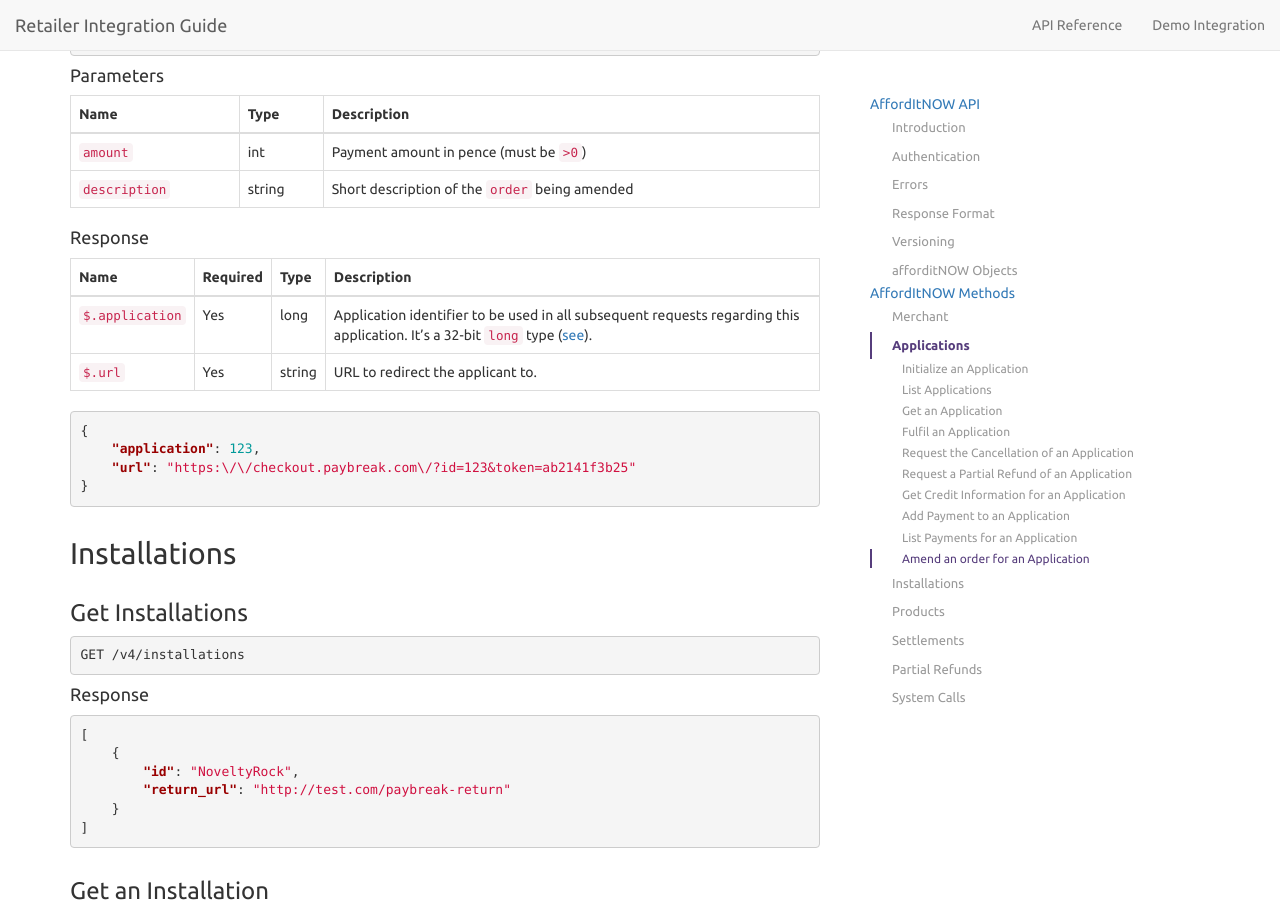
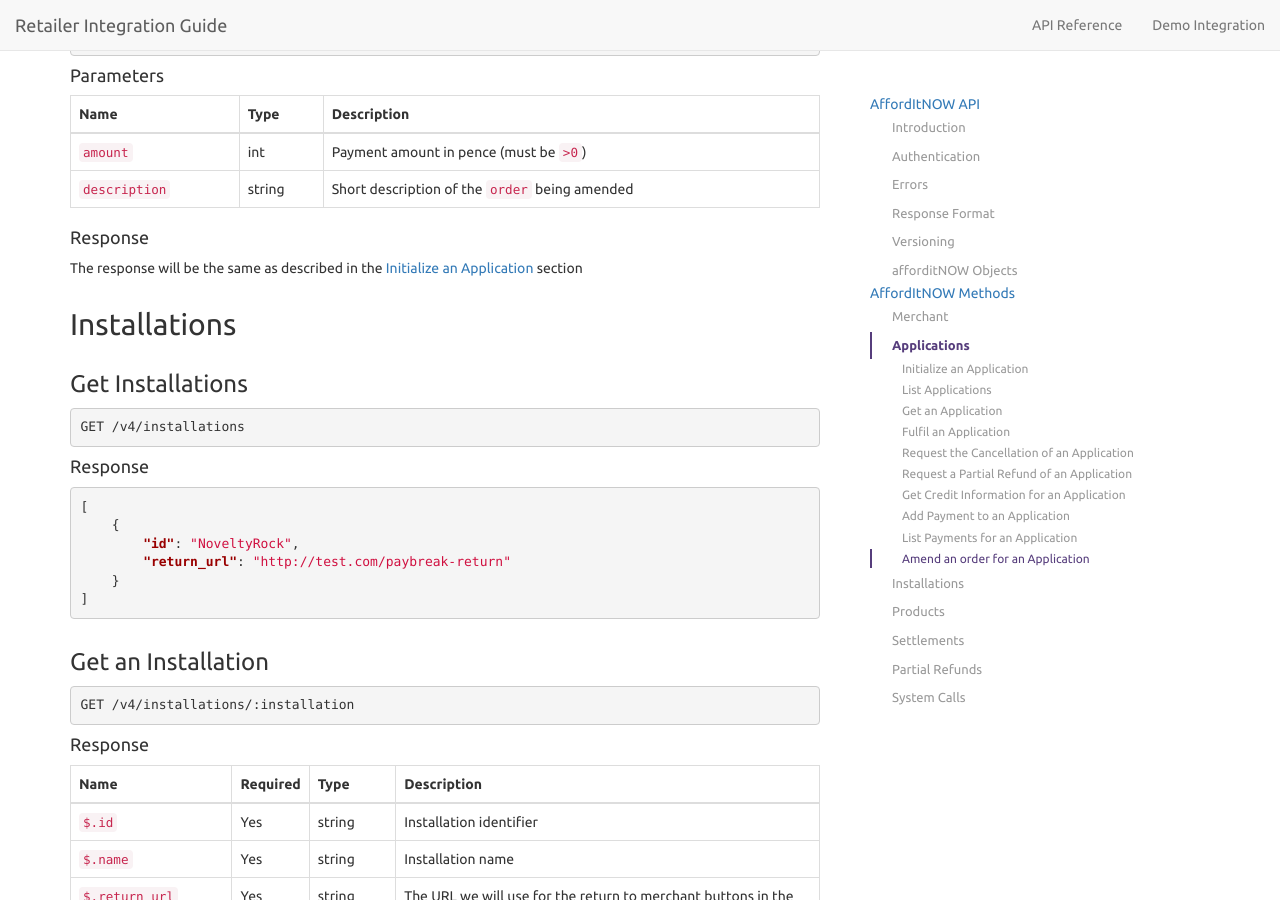
Before and after one commit to PayBreak/retailer-integration-guide, a Jekyll site: the page built from api/index.md, in a window 1280 px wide and 900 px high, scrolled down 18722 px. Built offline with Jekyll 4.4.1, drawn with Linux system fonts in a browser that asks for light colours; nearby versions of some CDN libraries; Markdown is read by kramdown in place of the engine named in the settings; our own code applies the rules of GitHub Pages for plain Markdown files.

Commit message:
Link to initialise response from order amend

````diff
--- a/_includes/v4/applications.md
+++ b/_includes/v4/applications.md
@@ -189,4 +189,6 @@ Name | Type | Description
 `amount`| int | Payment amount in pence (must be `>0`)
 `description` | string | Short description of the [`order`](#order) being amended
 
-{% include v4/applications_initialize_response.md %}
+#### Response
+
+The response will be the same as described in the [Initialize an Application](#initialize-an-application) section
--- a/_includes/v4/applications_initialize.md
+++ b/_includes/v4/applications_initialize.md
@@ -73,4 +73,16 @@ Name | Required | Type | Description
 }
 ```
 
-{% include v4/applications_initialize_response.md %}
+#### Response
+
+Name | Required | Type | Description
+--- | --- | --- | ---
+`$.application` | Yes | long | Application identifier to be used in all subsequent requests regarding this application. It's a 32-bit `long` type ([see](https://en.wikipedia.org/wiki/Integer_(computer_science)#Long_integer)).
+`$.url` | Yes | string | URL to redirect the applicant to.
+
+```json
+{
+    "application": 123,
+    "url": "https:\/\/checkout.paybreak.com\/?id=123&token=ab2141f3b25"
+}
+```
--- a/_includes/v4/applications_initialize_response.md
+++ /dev/null
@@ -1,13 +0,0 @@
-#### Response
-
-Name | Required | Type | Description
---- | --- | --- | ---
-`$.application` | Yes | long | Application identifier to be used in all subsequent requests regarding this application. It's a 32-bit `long` type ([see](https://en.wikipedia.org/wiki/Integer_(computer_science)#Long_integer)).
-`$.url` | Yes | string | URL to redirect the applicant to.
-
-```json
-{
-    "application": 123,
-    "url": "https:\/\/checkout.paybreak.com\/?id=123&token=ab2141f3b25"
-}
-```
````
